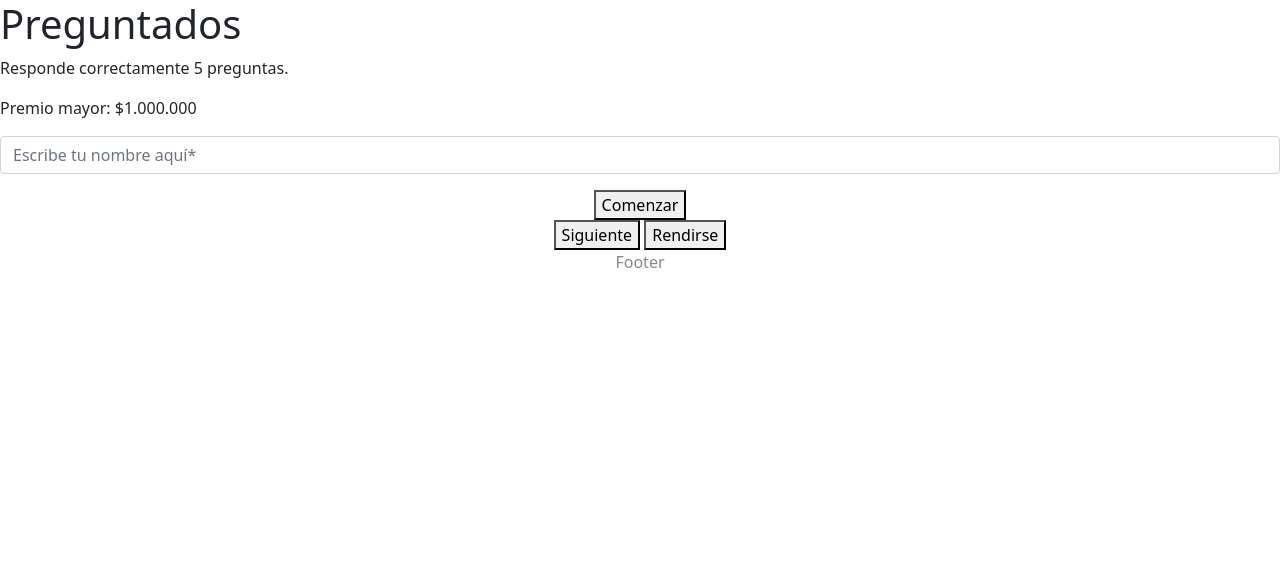
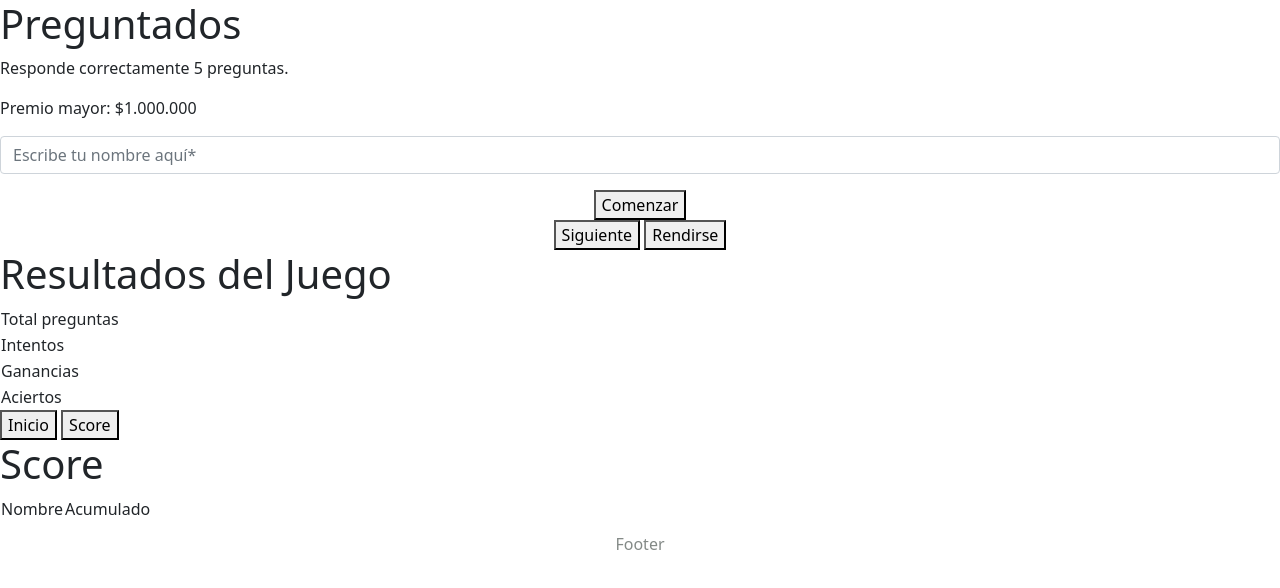
Before and after one commit to Lcastro98/Preguntados, a plain HTML site: page index.html in a window 1280 px wide. Drawn offline with nearby package versions, Linux system fonts and the light colour scheme.

Commit message:
index.html file finished

```diff
--- a/index.html
+++ b/index.html
@@ -38,7 +38,59 @@
 	</div>
 	<!-- Player Registration -->
 	<div class="results home default-box hide">
+		<h1 class="home">Resultados del Juego</h1>
+		<table>
+			<tr>
+				<td>Total preguntas</td>
+				<td><span class="total-questions"></span></td>
+			</tr>
+			<tr>
+				<td>Intentos</td>
+				<td><span class="total-attempts"></span></td>
+			</tr>
+			<tr>
+				<td>Ganancias</td>
+				<td><span class="total-profits"></span></td>
+			</tr>
+			<tr>
+				<td>Aciertos</td>
+				<td><span class="total-score"></span></td>
+			</tr>
+		</table>
+		<button type="button"  onclick="returnToHome()">Inicio</button>
+		<button type="button"  onclick="topFive()">Score</button>
     </div>
+	<!-- TOP -->
+	<div class="top home default-box hide">
+		<h1 class="home">Score</h1>
+		<table>
+			<tr>
+				<td>Nombre</td>
+				<td>Acumulado</td>
+			</tr>
+			<tr>
+				<td><span id="topUsers" class="topUsers "></span></td>
+				<td><span id="topPrizes" class="hide"></span></td>
+			</tr>
+			<tr>
+				<td><span id="topUsers1" class="hide"></span></td>
+				<td><span id="topPrize1" class="hide"></span></td>
+			</tr>
+			<tr>
+				<td><span id="topUsers2" class="hide"></span></td>
+				<td><span id="topPrize2" class="hide"></span></td>
+			</tr>
+			<tr>
+				<td><span id="topUsers3" class="hide"></span></td>
+				<td><span id="topPrize3" class="hide"></span></td>
+			</tr>
+			<tr>
+				<td><span id="topUsers4" class="hide"></span></td>
+				<td><span id="topPrize4" class="hide"></span></td>
+			</tr>
+		</table>
+
+	</div>
 	<!-- Footer -->
     <div style="color: rgb(132, 138, 135); text-align: center;" >
         Footer
```
